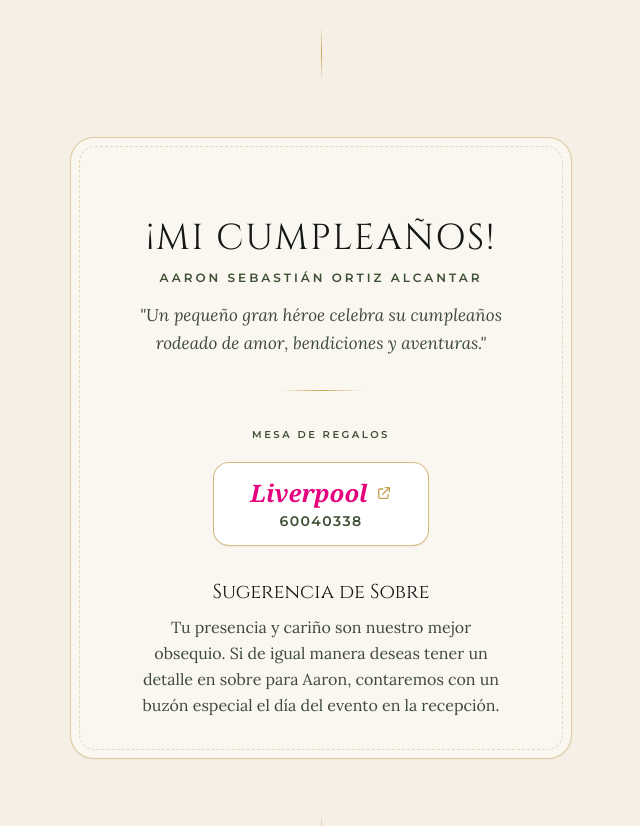
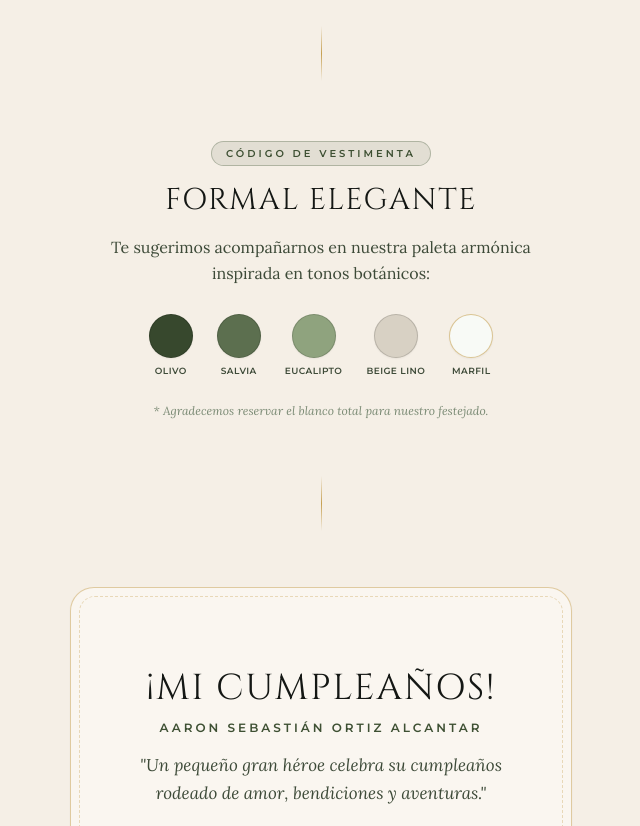
Before and after one commit to JCCJN04/bautizoaaronortiz, a website: page index.html in a window 1280 px wide. Shown: the part 2620-3446 px from the top of the page, without its empty margins (319-959 px from the left). Drawn offline with nearby package versions, Linux system fonts and the light colour scheme.

Commit message:
Add botanical dress code color palette from reference

```diff
--- a/index.html
+++ b/index.html
@@ -503,6 +503,61 @@
         </div>
 
       </div>
+    </section>
+
+    <div class="hairline-v reveal"></div>
+
+    <!-- ============================================================= -->
+    <!-- CÓDIGO DE VESTIMENTA / PALETA BOTÁNICA                        -->
+    <!-- ============================================================= -->
+    <section class="reveal space-y-4 text-center my-6">
+      <div class="inline-flex items-center gap-1.5 px-3.5 py-1 bg-[#3E5033]/10 border border-[#3E5033]/30 rounded-full">
+        <span class="font-sans text-[10px] font-semibold tracking-[0.3em] uppercase text-[#3E5033]">
+          Código de Vestimenta
+        </span>
+      </div>
+
+      <h3 class="font-display text-2xl sm:text-3xl font-normal tracking-[0.05em] uppercase text-[#141714]">
+        Formal Elegante
+      </h3>
+
+      <p class="text-[15px] sm:text-[16px] text-[#3D4A38] max-w-[85%] mx-auto leading-relaxed">
+        Te sugerimos acompañarnos en nuestra paleta armónica inspirada en tonos botánicos:
+      </p>
+
+      <!-- Muestrario de paleta de colores extraídos de la decoración -->
+      <div class="flex flex-wrap items-center justify-center gap-4 sm:gap-6 pt-3 pb-1">
+
+        <div class="flex flex-col items-center gap-1.5">
+          <div class="w-11 h-11 rounded-full border border-black/15 shadow-sm transition-transform hover:scale-110" style="background-color: #37482D;" title="#37482D - Olivo Oscuro"></div>
+          <span class="font-sans text-[9px] font-semibold tracking-wider text-[#3D4A38] uppercase">Olivo</span>
+        </div>
+
+        <div class="flex flex-col items-center gap-1.5">
+          <div class="w-11 h-11 rounded-full border border-black/15 shadow-sm transition-transform hover:scale-110" style="background-color: #5C6F4F;" title="#5C6F4F - Salvia"></div>
+          <span class="font-sans text-[9px] font-semibold tracking-wider text-[#3D4A38] uppercase">Salvia</span>
+        </div>
+
+        <div class="flex flex-col items-center gap-1.5">
+          <div class="w-11 h-11 rounded-full border border-black/15 shadow-sm transition-transform hover:scale-110" style="background-color: #8FA37E;" title="#8FA37E - Eucalipto"></div>
+          <span class="font-sans text-[9px] font-semibold tracking-wider text-[#3D4A38] uppercase">Eucalipto</span>
+        </div>
+
+        <div class="flex flex-col items-center gap-1.5">
+          <div class="w-11 h-11 rounded-full border border-black/15 shadow-sm transition-transform hover:scale-110" style="background-color: #D8D1C4;" title="#D8D1C4 - Beige Lino"></div>
+          <span class="font-sans text-[9px] font-semibold tracking-wider text-[#3D4A38] uppercase">Beige Lino</span>
+        </div>
+
+        <div class="flex flex-col items-center gap-1.5">
+          <div class="w-11 h-11 rounded-full border border-[#C6A052]/60 shadow-sm transition-transform hover:scale-110" style="background-color: #F8FAF6;" title="#F8FAF6 - Marfil / Alcatraz"></div>
+          <span class="font-sans text-[9px] font-semibold tracking-wider text-[#3D4A38] uppercase">Marfil</span>
+        </div>
+
+      </div>
+
+      <p class="text-[12px] text-[#7A8A74] italic pt-1">
+        * Agradecemos reservar el blanco total para nuestro festejado.
+      </p>
     </section>
 
     <div class="hairline-v reveal"></div>
```
